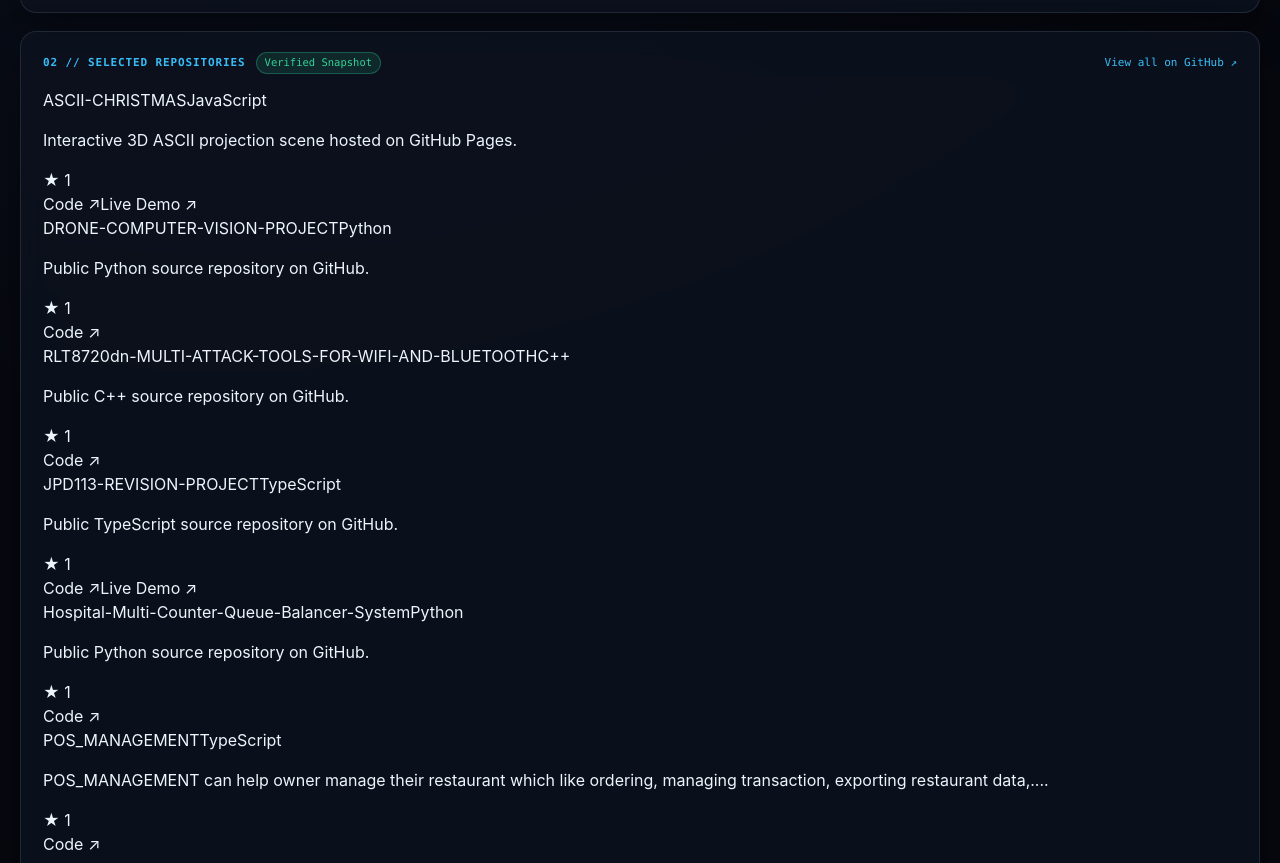
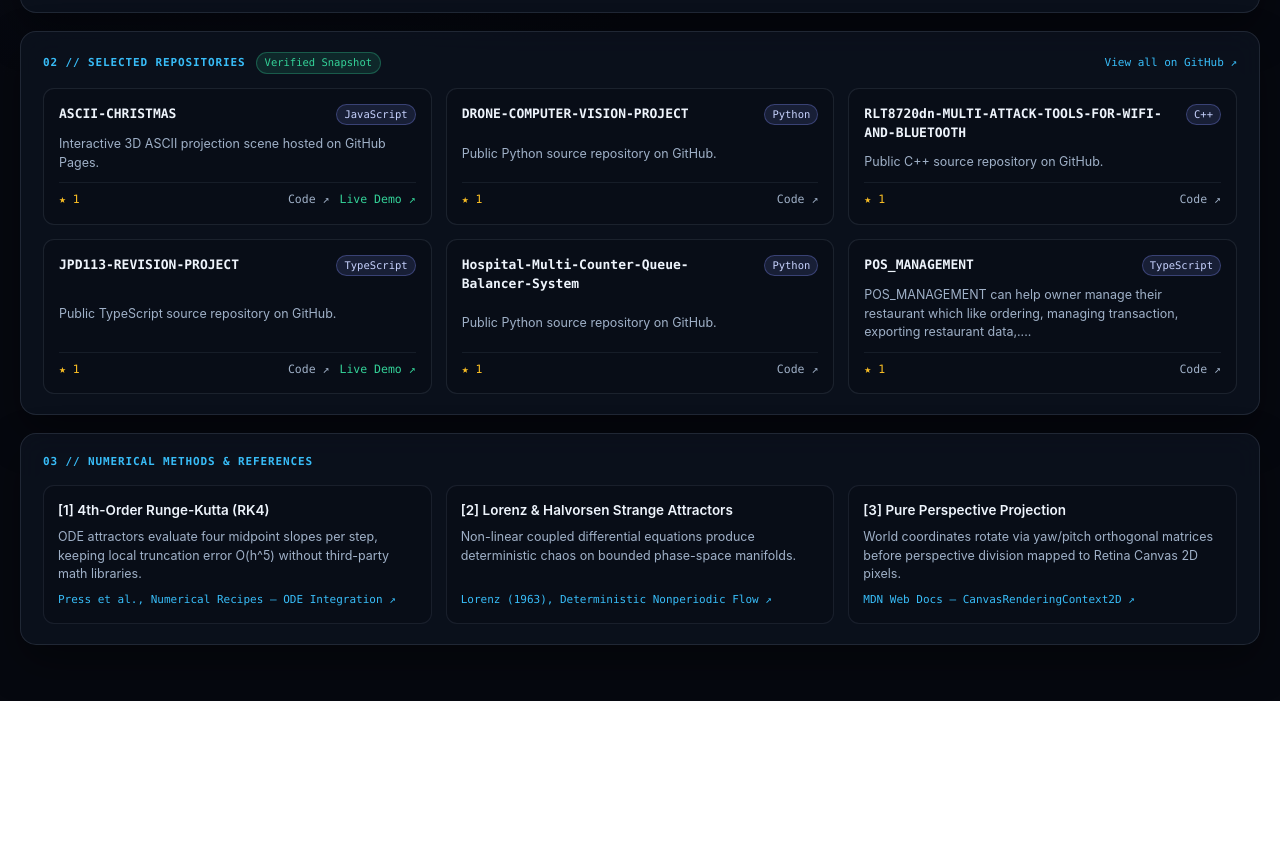
Before and after one commit to KH4NHTU0N9/KH4NHTU0N9.github.io, a plain HTML site: page index.html in a window 1280 px wide. Shown: the part 997-1860 px from the top of the page. After the commit the page ends 1698 px from the top, so only its background shows below. Drawn offline with Linux system fonts and the light colour scheme; no server answers; animation ran at ten frames a second.

Commit message:
style(profile): style repository cards grid and numerical citation blocks

```diff
--- a/styles/main.css
+++ b/styles/main.css
@@ -669,3 +669,143 @@ input:focus-visible {
 .tech-chip--systems {
   border-color: rgba(56, 189, 248, 0.3);
 }
+
+.repos-grid {
+  display: grid;
+  grid-template-columns: repeat(3, minmax(0, 1fr));
+  gap: 14px;
+}
+
+.repo-card {
+  display: flex;
+  flex-direction: column;
+  justify-content: space-between;
+  gap: 10px;
+  padding: 15px;
+  border-radius: var(--radius-md);
+  background: rgba(8, 13, 24, 0.78);
+  border: 1px solid rgba(148, 163, 184, 0.14);
+  min-width: 0;
+  transition: border-color 140ms ease, transform 140ms ease;
+}
+
+.repo-card:hover {
+  border-color: var(--border-strong);
+  transform: translateY(-2px);
+}
+
+.repo-card__top {
+  display: flex;
+  align-items: flex-start;
+  justify-content: space-between;
+  gap: 8px;
+  min-width: 0;
+}
+
+.repo-card__name {
+  font-family: var(--font-mono);
+  font-size: 13px;
+  font-weight: 700;
+  color: var(--text-primary);
+  overflow-wrap: anywhere;
+  word-break: break-word;
+}
+
+.repo-card__name:hover {
+  color: var(--accent-cyan);
+}
+
+.repo-card__lang {
+  flex-shrink: 0;
+  font-family: var(--font-mono);
+  font-size: 10.5px;
+  padding: 2px 7px;
+  border-radius: 999px;
+  background: rgba(129, 140, 248, 0.14);
+  border: 1px solid rgba(129, 140, 248, 0.32);
+  color: #c7d2fe;
+}
+
+.repo-card__desc {
+  margin: 0;
+  font-size: 12.5px;
+  color: var(--text-secondary);
+  line-height: 1.48;
+  overflow-wrap: anywhere;
+}
+
+.repo-card__footer {
+  display: flex;
+  align-items: center;
+  justify-content: space-between;
+  gap: 8px;
+  padding-top: 8px;
+  border-top: 1px solid rgba(148, 163, 184, 0.1);
+}
+
+.repo-card__stars {
+  font-family: var(--font-mono);
+  font-size: 11.5px;
+  color: var(--accent-amber);
+}
+
+.repo-card__links {
+  display: flex;
+  gap: 10px;
+}
+
+.repo-link {
+  font-family: var(--font-mono);
+  font-size: 11.5px;
+  color: var(--text-secondary);
+}
+
+.repo-link:hover {
+  color: var(--accent-cyan);
+}
+
+.repo-link--demo {
+  color: var(--accent-emerald);
+}
+
+.notes-grid {
+  display: grid;
+  grid-template-columns: repeat(3, minmax(0, 1fr));
+  gap: 14px;
+}
+
+.note-card {
+  padding: 14px;
+  border-radius: var(--radius-md);
+  background: rgba(8, 13, 24, 0.65);
+  border: 1px solid rgba(148, 163, 184, 0.12);
+  display: flex;
+  flex-direction: column;
+  gap: 8px;
+  min-width: 0;
+}
+
+.note-card__title {
+  margin: 0;
+  font-size: 13.5px;
+  font-weight: 600;
+  color: var(--text-primary);
+}
+
+.note-card__body {
+  margin: 0;
+  font-size: 12.5px;
+  color: var(--text-secondary);
+  line-height: 1.5;
+}
+
+.note-card__ref {
+  margin-top: auto;
+  font-family: var(--font-mono);
+  font-size: 11px;
+  color: var(--accent-cyan);
+}
+
+.note-card__ref:hover {
+  text-decoration: underline;
+}
```
